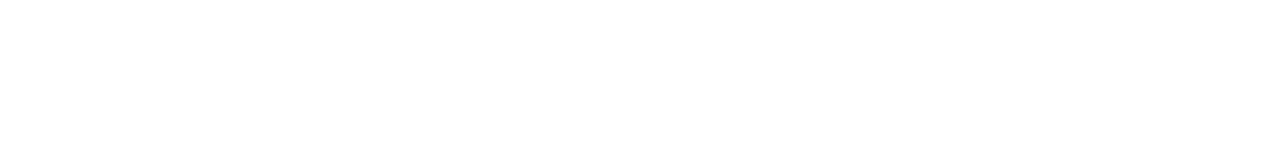
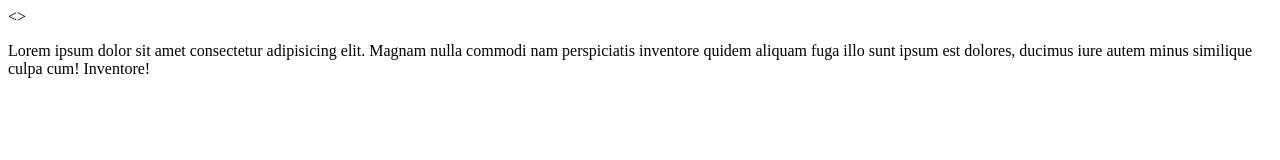
Before and after one commit to jonnylacerda736-hue/projeto-01, a plain HTML site: page index.html in a window 1280 px wide. Drawn offline with Linux system fonts and the light colour scheme.

Commit message:
adicionado conteudo ao arquivo

```diff
--- a/index.html
+++ b/index.html
@@ -5,7 +5,8 @@
     <meta name="viewport" content="width=device-width, initial-scale=1.0">
     <title>Document</title>
 </head>
-<body>
+<>
 
+    <p> Lorem ipsum dolor sit amet consectetur adipisicing elit. Magnam nulla commodi nam perspiciatis inventore quidem aliquam fuga illo sunt ipsum est dolores, ducimus iure autem minus similique culpa cum! Inventore!</p>
 </body>
 </html>
```
